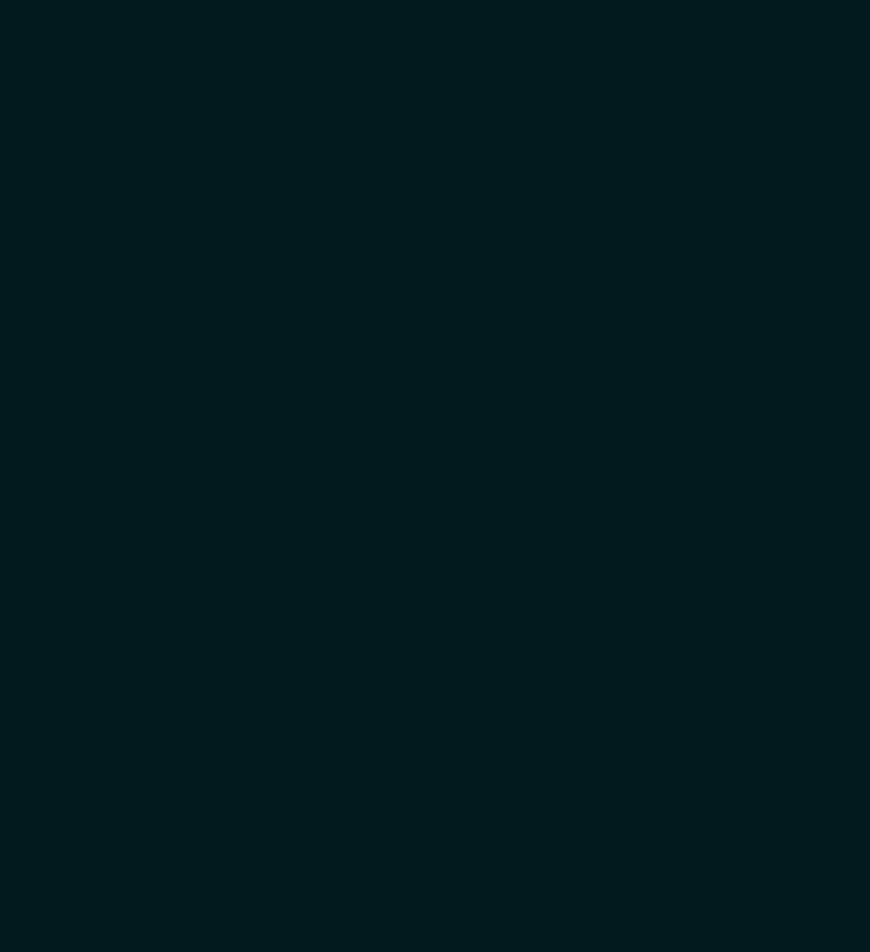
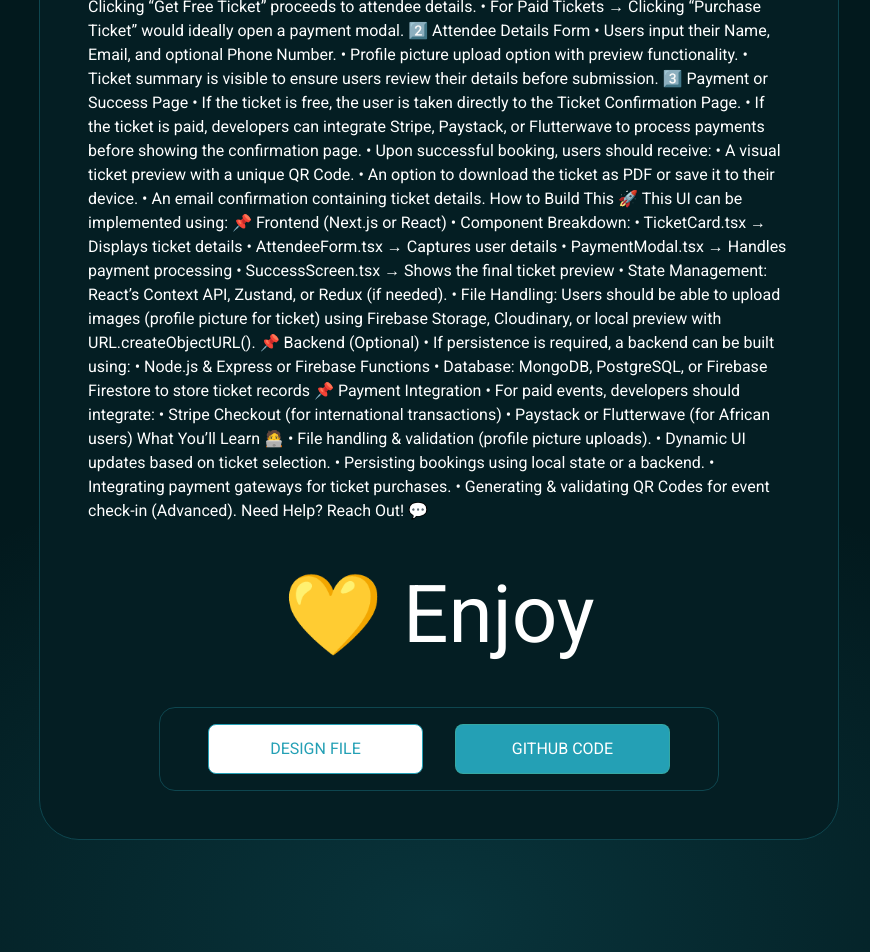
Before and after one commit to itzfahadoooo/HNG-FRONTEND-2, a React (Vite) app: page /about in a window 1280 px wide. Shown: the part 494-1446 px from the top of the page, without its empty margins (281-1151 px from the left). Before the commit the page ends 800 px from the top, so only its background shows below. Built offline with nearby package versions, Linux system fonts and the light colour scheme; a web font is replaced by a local one.

Commit message:
Worked on PrintedTicket container

```diff
--- a/src/pages/AboutProject.jsx
+++ b/src/pages/AboutProject.jsx
@@ -1,9 +1,62 @@
-import React from 'react'
-
+import "./css/AboutProject.css";
 const AboutProjects = () => {
   return (
-    <div>AboutProjects</div>
-  )
-}
+    <div className="cont">
+      <p className="contp">
+        Event Ticket Booking UI – Open Source Practice Project 🎟️ Overview This
+        is a beginner-friendly yet practical Event Ticket Booking UI designed
+        for developers to clone, explore, and build upon. The design focuses on
+        a seamless, login-free ticket reservation flow, allowing users to book
+        event tickets quickly and efficiently. The project consists of a
+        three-step ticket booking flow, and developers can extend it further by
+        integrating payment solutions, user authentication (optional), and
+        ticket validation systems. Flow & Features 1️⃣ Ticket Selection • Users
+        can browse available tickets (Free & Paid). • Ticket options are
+        displayed in a list or card view. • For Free Tickets → Clicking “Get
+        Free Ticket” proceeds to attendee details. • For Paid Tickets → Clicking
+        “Purchase Ticket” would ideally open a payment modal. 2️⃣ Attendee
+        Details Form • Users input their Name, Email, and optional Phone Number.
+        • Profile picture upload option with preview functionality. • Ticket
+        summary is visible to ensure users review their details before
+        submission. 3️⃣ Payment or Success Page • If the ticket is free, the user
+        is taken directly to the Ticket Confirmation Page. • If the ticket is
+        paid, developers can integrate Stripe, Paystack, or Flutterwave to
+        process payments before showing the confirmation page. • Upon successful
+        booking, users should receive: • A visual ticket preview with a unique
+        QR Code. • An option to download the ticket as PDF or save it to their
+        device. • An email confirmation containing ticket details. How to Build
+        This 🚀 This UI can be implemented using: 📌 Frontend (Next.js or React)
+        • Component Breakdown: • TicketCard.tsx → Displays ticket details •
+        AttendeeForm.tsx → Captures user details • PaymentModal.tsx → Handles
+        payment processing • SuccessScreen.tsx → Shows the final ticket preview
+        • State Management: React’s Context API, Zustand, or Redux (if needed).
+        • File Handling: Users should be able to upload images (profile picture
+        for ticket) using Firebase Storage, Cloudinary, or local preview with
+        URL.createObjectURL(). 📌 Backend (Optional) • If persistence is
+        required, a backend can be built using: • Node.js & Express or Firebase
+        Functions • Database: MongoDB, PostgreSQL, or Firebase Firestore to
+        store ticket records 📌 Payment Integration • For paid events,
+        developers should integrate: • Stripe Checkout (for international
+        transactions) • Paystack or Flutterwave (for African users) What You’ll
+        Learn 🧑‍💻 • File handling & validation (profile picture uploads). •
+        Dynamic UI updates based on ticket selection. • Persisting bookings
+        using local state or a backend. • Integrating payment gateways for
+        ticket purchases. • Generating & validating QR Codes for event check-in
+        (Advanced). Need Help? Reach Out! 💬
+      </p>
+      <p className="contp2">
+      💛 Enjoy
+      </p>
+      <div className="about-button">
+        <button className="aboutb1">
+          <p>Design File</p>
+        </button>
+        <button className="aboutb2">
+          <p>Github Code</p>
+        </button>
+      </div>
+    </div>
+  );
+};
 
-export default AboutProjects
+export default AboutProjects;
--- /dev/null
+++ b/src/pages/css/AboutProject.css
@@ -0,0 +1,83 @@
+.cont {
+  display: flex;
+  width: 800px;
+  padding: 48px;
+  flex-direction: column;
+  justify-content: center;
+  align-items: center;
+  gap: 32px;
+  border-radius: 40px;
+  border: 1px solid #0e464f;
+  background: #041e23;
+}
+.contp {
+  align-self: stretch;
+  color: #fff;
+
+  /* Text/Regular/Normal */
+  font-family: Roboto;
+  font-size: 16px;
+  font-style: normal;
+  font-weight: 400;
+  line-height: 150%; /* 24px */
+}
+.contp2{
+    align-self: stretch;
+    color: #FFF;
+text-align: center;
+font-family: Roboto;
+font-size: 80px;
+font-style: normal;
+font-weight: 400;
+line-height: 150%; /* 120px */
+}
+.about-button{
+    display: flex;
+padding: 16px 48px;
+justify-content: center;
+align-items: center;
+gap: 32px;
+border-radius: 16px;
+border: 1px solid #0E464F;
+background: #041E23;
+}
+.aboutb1{
+    display: flex;
+width: 215px;
+padding: var(--Radius-reg-2, 12px) var(--Radius-semi, 24px);
+justify-content: center;
+align-items: center;
+gap: 8px;
+border-radius: var(--Radius-reg, 8px);
+border: 1px solid #24A0B5;
+}
+.aboutb1 p{
+    color: #24A0B5;
+
+/* Text/Regular/Normal */
+font-family: Roboto;
+font-size: 16px;
+font-style: normal;
+font-weight: 400;
+line-height: 150%; /* 24px */
+}
+.aboutb2{
+    display: flex;
+width: 215px;
+padding: var(--Radius-reg-2, 12px) var(--Radius-semi, 24px);
+justify-content: center;
+align-items: center;
+gap: 8px;
+border-radius: var(--Radius-reg, 8px);
+background: #24A0B5;
+}
+.aboutb2 p{
+    color: #FFF;
+
+/* Text/Regular/Normal */
+font-family: Roboto;
+font-size: 16px;
+font-style: normal;
+font-weight: 400;
+line-height: 150%; /* 24px */
+}
```
